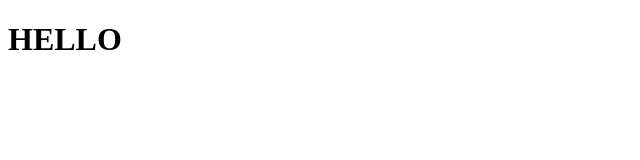
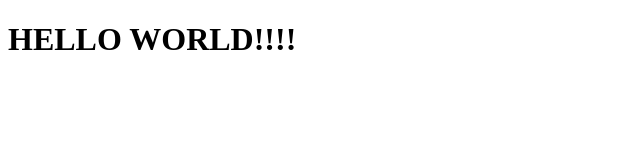
Before and after one commit to jennymarin1989/Coursera-HTML-CSS-JS, a plain HTML site: page index.html in a window 1280 px wide. Shown: the whole page, without its empty margins (0-640 px from the left). Drawn offline with Linux system fonts and the light colour scheme.

Commit message:
Index.html updated with more text

```diff
--- a/index.html
+++ b/index.html
@@ -2,9 +2,9 @@
 <html>
   <head>
     <meta charset="utf-8">
-    <title>Hello coursera!</title>
+    <title>Hello World!</title>
   </head>
   <body>
-    <h1>HELLO</h1>
+    <h1>HELLO WORLD!!!!</h1>
   </body>
 </html>
```
